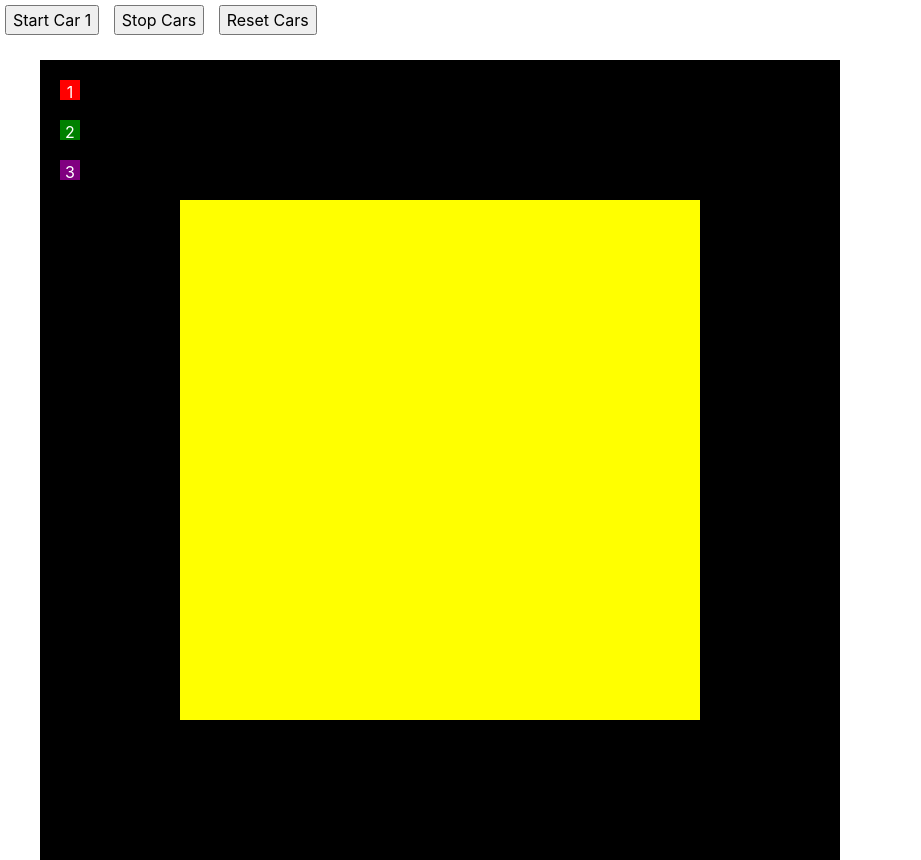
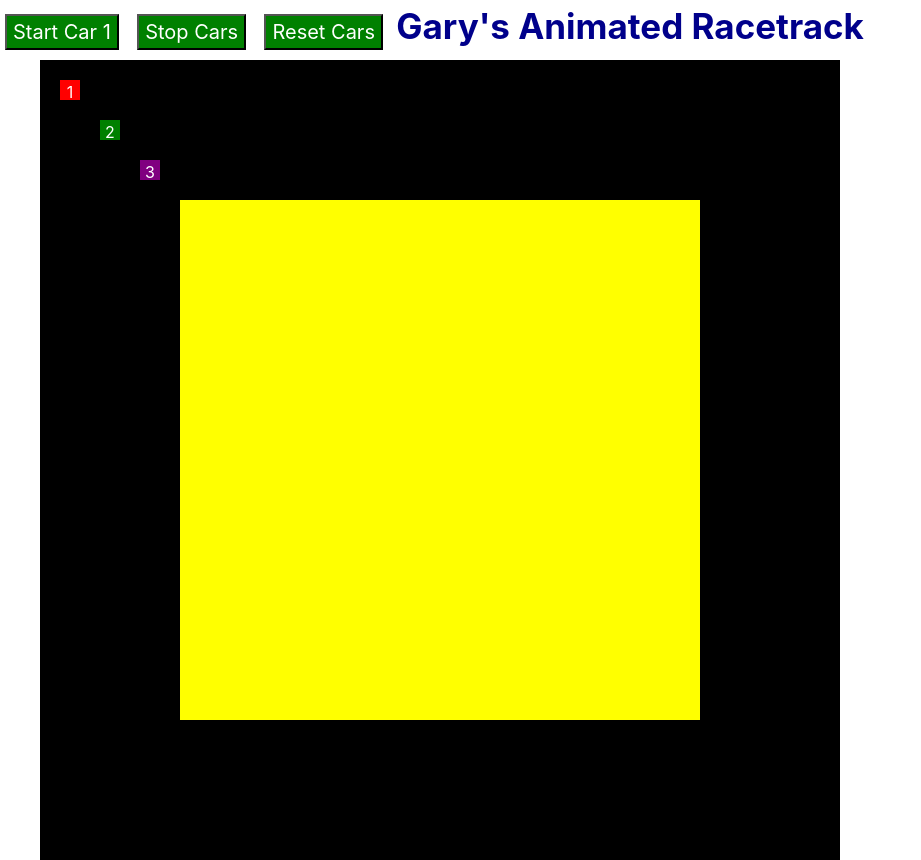
Before and after one commit to gseller99/js-drive-around, a plain HTML site: page index.html in a window 1280 px wide. Shown: the whole page, without its empty margins (0-921 px from the left). Drawn offline with nearby package versions, Linux system fonts and the light colour scheme.

Commit message:
2018 01 18 3rd

```diff
--- a/index.html
+++ b/index.html
@@ -26,8 +26,8 @@
 
     #car1 {
         /*margin: 20px;*/
-        top: 80px;
-        left: 60px;
+        /*top: 80px;
+        left: 60px;*/
         background-color: red;
         height: 20px;
         width: 20px;
@@ -37,8 +37,8 @@
 
     #car2 {
         /*margin: 20px;*/
-        top: 120px;
-        left: 6050px;
+       /* top: 120px;
+        left: 6050px;*/
         background-color: green;
         height: 20px;
         width: 20px;
@@ -48,8 +48,8 @@
 
     #car3 {
         /*margin: 20px;*/
-        top: 160px;
-        left: 60px;
+       /* top: 160px;
+        left: 60px;*/
         background-color: purple;
         height: 20px;
         width: 20px;
@@ -59,19 +59,35 @@
 
     .buttonsRedCar {
         margin: 5px;
+        font-size: 20px;
+        background-color: green;
+        color: white;
     }
 
     .carText {
     	color: white;
     	text-align: center;
+
     }
+
+    #topRacetrack {
+    	/*display: flex;*/
+    	color: darkblue;
+    	font-size: 35px;
+    	font-weight: bolder;
+    }
+
     </style>
+
 </head>
 
 <body>
-    <input class="buttonsRedCar" type="button" value="Start Car 1" onclick="startCar1()">
-	<input class="buttonsRedCar" type="button" value="Stop Cars" onclick="stopCars()">
-	<input class="buttonsRedCar" type="button" value="Reset Cars" onclick="resetCars()">
+	<div id="topRacetrack">
+    	<input class="buttonsRedCar" type="button" value="Start Car 1" onclick="startCar1()">
+		<input class="buttonsRedCar" type="button" value="Stop Cars" onclick="stopCars()">
+		<input class="buttonsRedCar" type="button" value="Reset Cars" onclick="resetCars()">
+	Gary's Animated Racetrack
+	</div>
 
     <div id="container"></div>
     <div class="carText" id="car1">1</div>
@@ -90,9 +106,9 @@ function resetCars() {
 	car1.style.top = "80px";
 	car1.style.left = "60px";
 	car2.style.top = "120px";
-	car2.style.left = "60px";
+	car2.style.left = "100px";
 	car3.style.top = "160px";
-	car3.style.left = "60px";
+	car3.style.left = "140px";
 
 }
 
```
